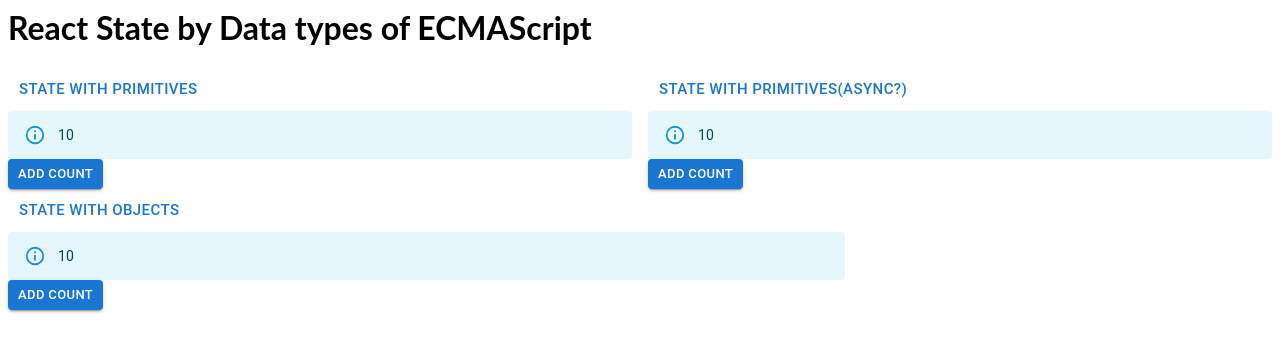
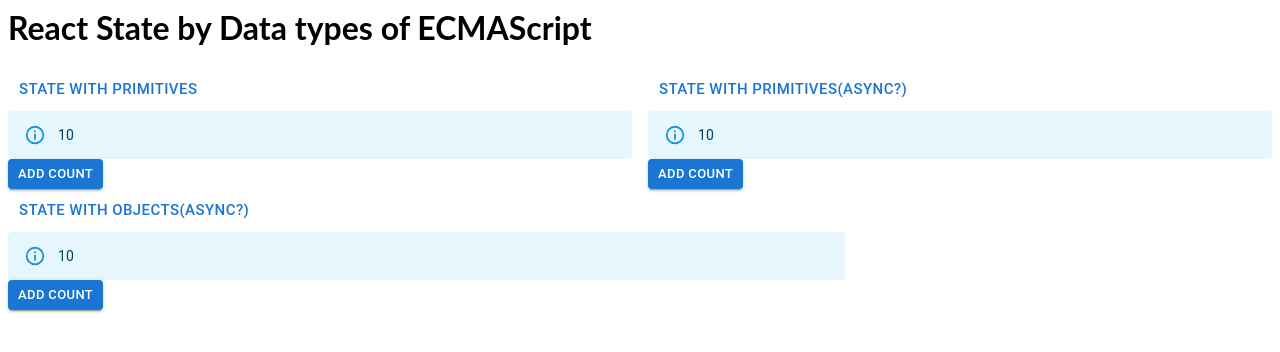
Before and after one commit to robertopuentesdiaz/React18_StateByType, a React (Create React App) app: page / in a window 1280 px wide. Shown: the top 352 px of the page. Built offline with nearby package versions, Linux system fonts and the light colour scheme; the HTML template or start-up script is replaced by a standard one.

Commit message:
1 file modified

```diff
--- a/src/ByRef.tsx
+++ b/src/ByRef.tsx
@@ -21,7 +21,7 @@
       <Grid container spacing={2}>
         <Grid item xs={8}>
           <Button size="large" variant="text">
-            State with Objects
+            State with Objects(Async?)
           </Button>
           <Alert severity="info">{obj[0]}</Alert>
           <Button size="small" onClick={add} variant="contained">
```
